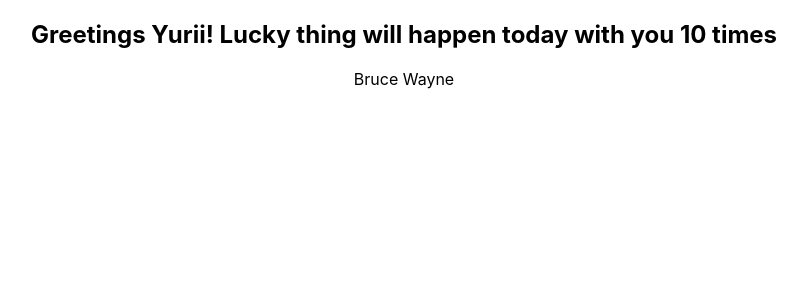
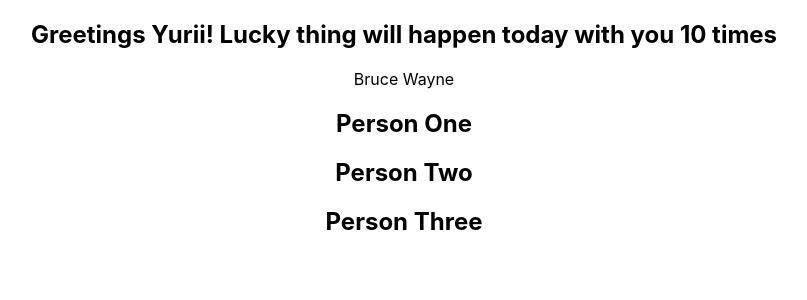
Before and after one commit to Skoblik/react-ts-tutorial, a React (Create React App) app: page / in a window 1280 px wide. Shown: the top 300 px of the page, without its empty margins (236-1043 px from the left). Built offline with nearby package versions, Linux system fonts and the light colour scheme.

Commit message:
Added PersonList component

```diff
--- a/src/App.tsx
+++ b/src/App.tsx
@@ -1,5 +1,6 @@
 import "./App.css";
 import { Greet } from "./components/greet/Greet";
+import { PersonList } from "./components/person list/PersonList";
 import { Person } from "./components/person/Person";
 
 function App() {
@@ -7,10 +8,27 @@
     first: "Bruce",
     last: "Wayne",
   };
+
+  const nameList = [
+    {
+      first: "Person",
+      last: "One",
+    },
+    {
+      first: "Person",
+      last: "Two",
+    },
+    {
+      first: "Person",
+      last: "Three",
+    },
+  ];
+
   return (
     <div className="App">
       <Greet name="Yurii" messageCount={10} isLoggedIn={true} />
       <Person name={personName} />
+      <PersonList names={nameList} />
     </div>
   );
 }
--- /dev/null
+++ b/src/components/person list/PersonList.tsx
@@ -0,0 +1,15 @@
+import { PersonListProps } from "./PersonList.types";
+
+export const PersonList = (props: PersonListProps) => {
+  return (
+    <div>
+      {props.names.map((name) => {
+        return (
+          <h2 key={name.first}>
+            {name.first} {name.last}
+          </h2>
+        );
+      })}
+    </div>
+  );
+};
```
Also changed, not shown: src/components/person list/PersonList.types.ts (added, +8 -0 lines).
